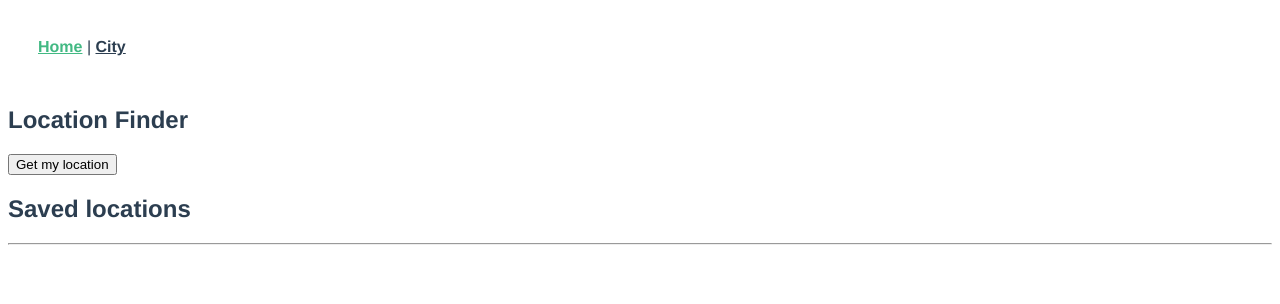
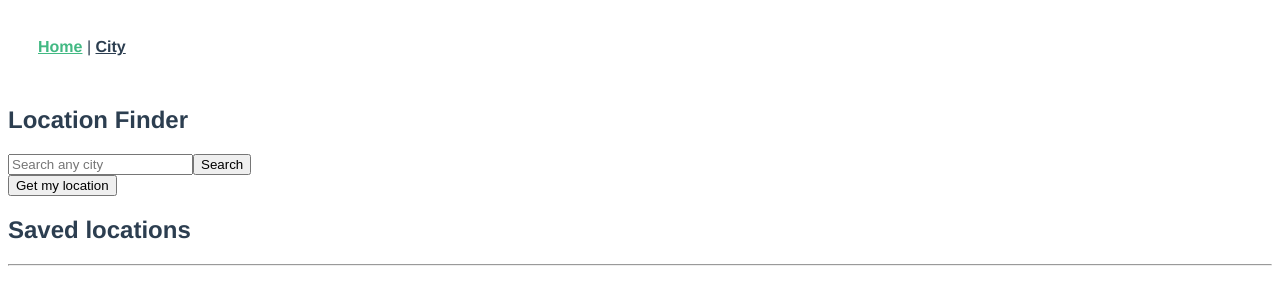
Before and after one commit to chprince/weather-pwa, a Vue app in the folder weatherapp/: page /#/ in a window 1280 px wide. Shown: the top 304 px of the page. Built offline with nearby package versions, Linux system fonts and the light colour scheme.

Commit message:
Add location search

```diff
--- a/weatherapp/src/components/LocationFinder.vue
+++ b/weatherapp/src/components/LocationFinder.vue
@@ -1,7 +1,37 @@
 <template>
   <div class="location-finder">
     <h2>Location Finder</h2>
-
+    <div class="search-box">
+      <input
+        type="text"
+        name=""
+        id=""
+        class="search-bar"
+        placeholder="Search any city"
+        v-model="query"
+      />
+      <button @click="findLocation(query)" class="search-button">
+        <span class="visually-hidden">Search</span>
+      </button>
+      <!-- {{ state.searchResults }} -->
+      <div v-if="state.searchResults">
+        <select v-model="result" @change="setPreciseLocation(result)">
+          <option
+            v-for="location in state.searchResults.data"
+            v-bind:key="location.id"
+            test="my test"
+            v-bind:value="{
+              lat: location.latitude,
+              long: location.longitude,
+              name: location.name,
+            }"
+          >
+            {{ location.name }}, {{ location.region }}, {{ location.country }}
+          </option>
+        </select>
+      </div>
+      <!-- {{query}} -->
+    </div>
     <button @click="getUserLocation">Get my location</button>
     <div v-if="state.nearLocations">
       <select v-model="city" @change="setPreciseLocation(city)">
@@ -41,6 +71,8 @@ export default {
     const state = reactive({
       nearLocations: null,
       preciseLocation: "",
+      query: "",
+      searchResults: null,
     });
 
     // Get the user's current location based on their IP address
@@ -58,9 +90,15 @@ export default {
       });
     };
 
+    const findLocation = (query) => {
+      state.query = query;
+      axios.get(store.getters.findLocation + state.query).then((response) => {
+        state.searchResults = response.data;
+      });
+    };
+
     // Set the exact user location
     const setPreciseLocation = (location) => {
-      console.log(location);
       state.preciseLocation = location;
       store.commit("setUserLocation", location);
       router.push("/City");
@@ -69,6 +107,7 @@ export default {
     return {
       state,
       getUserLocation,
+      findLocation,
       setPreciseLocation,
     };
   },
--- a/weatherapp/src/components/WeatherResults.vue
+++ b/weatherapp/src/components/WeatherResults.vue
@@ -1,6 +1,5 @@
 <template>
   <div>
-    <button @click="getWeather">Get weather</button>
     <div v-if="state.weatherResponse">
       <Accordion>
         <template v-slot:title>
@@ -51,11 +50,12 @@ export default {
         "&appid=" +
         store.getters.weatherKey;
       axios.get(url).then((response) => {
-        console.log(response);
         state.weatherResponse = response.data;
         store.commit("setWeatherResponse", response.data);
       });
     };
+
+    getWeather();
 
     return {
       state,
--- a/weatherapp/src/components/base/Accordion.vue
+++ b/weatherapp/src/components/base/Accordion.vue
@@ -4,7 +4,6 @@
       @click="toggleAccordion"
       class="accordion__toggle"
       :aria-expanded="state.isOpen"
-      :aria-controls="`collapse${_uid}`"
     >
       <h3 class="accordion__title"><slot name="title" /></h3>
       <svg
@@ -28,7 +27,7 @@
       </svg>
     </button>
 
-    <div v-show="state.isOpen" :id="`collapse${_uid}`">
+    <div v-show="state.isOpen">
       <slot name="content" />
     </div>
   </div>
@@ -39,17 +38,6 @@ import { reactive } from "vue";
 
 export default {
   name: "Accordion",
-  data() {
-    // return {
-    //   isOpen: false,
-    // };
-  },
-
-  methods: {
-    // toggleAccordion() {
-    //   this.isOpen = !this.isOpen;
-    // },
-  },
   setup() {
     const state = reactive({
       isOpen: false,
--- a/weatherapp/src/main.js
+++ b/weatherapp/src/main.js
@@ -26,6 +26,5 @@ app.config.globalProperties.$filters = {
     }
 }
 
-console.log(app);
 app.use(router).use(store).use(VueAxios, axios)
 app.mount('#app')
--- a/weatherapp/src/store/index.js
+++ b/weatherapp/src/store/index.js
@@ -25,11 +25,7 @@ export default createStore({
       }
 
       if (localStorage.getItem('weatherResponse')) {
-        console.log(state.weather_response);
-        // state.weather_response = JSON.parse(localStorage.getItem('weatherResponse'));
         state.weather_response = localStorage.getItem('weatherResponse');
-        console.log("Set weather response from cookie");
-        console.log(state.weather_response);
       }
     },
     setUserIP(state, ip) {
@@ -46,9 +42,6 @@ export default createStore({
     setWeatherResponse(state, response) {
       state.weather_response = response;
       localStorage.setItem('weatherResponse', JSON.stringify(state.weather_response));
-      console.log("Set weather response to cookie");
-      console.log(state.weather_response)
-      console.log(localStorage);
     },
   },
   actions: {},
@@ -70,6 +63,9 @@ export default createStore({
       // return state.proxy_url;
       return state.geo_base + "reverse" + "?access_key=" + state.geo_api_key + "&query=";
     },
+    findLocation: state => {
+      return state.geo_base + "forward" + "?access_key=" + state.geo_api_key + "&query=";
+    },
     getUserIP: state => {
       return state.user_ip;
     },
--- a/weatherapp/src/views/City.vue
+++ b/weatherapp/src/views/City.vue
@@ -12,6 +12,7 @@
 import { reactive } from "vue";
 
 import store from "@/store/index";
+import router from "@/router/index";
 import WeatherResults from "@/components/WeatherResults";
 
 export default {
@@ -32,9 +33,18 @@ export default {
      */
     const state = reactive({});
 
+    const userHasData = () => {
+      if (!store.getters.userLocation) {
+        router.push("/");
+      }
+    };
+
+    userHasData();
+
     return {
       state,
       saveLocation,
+      userHasData,
     };
   },
 };
```
